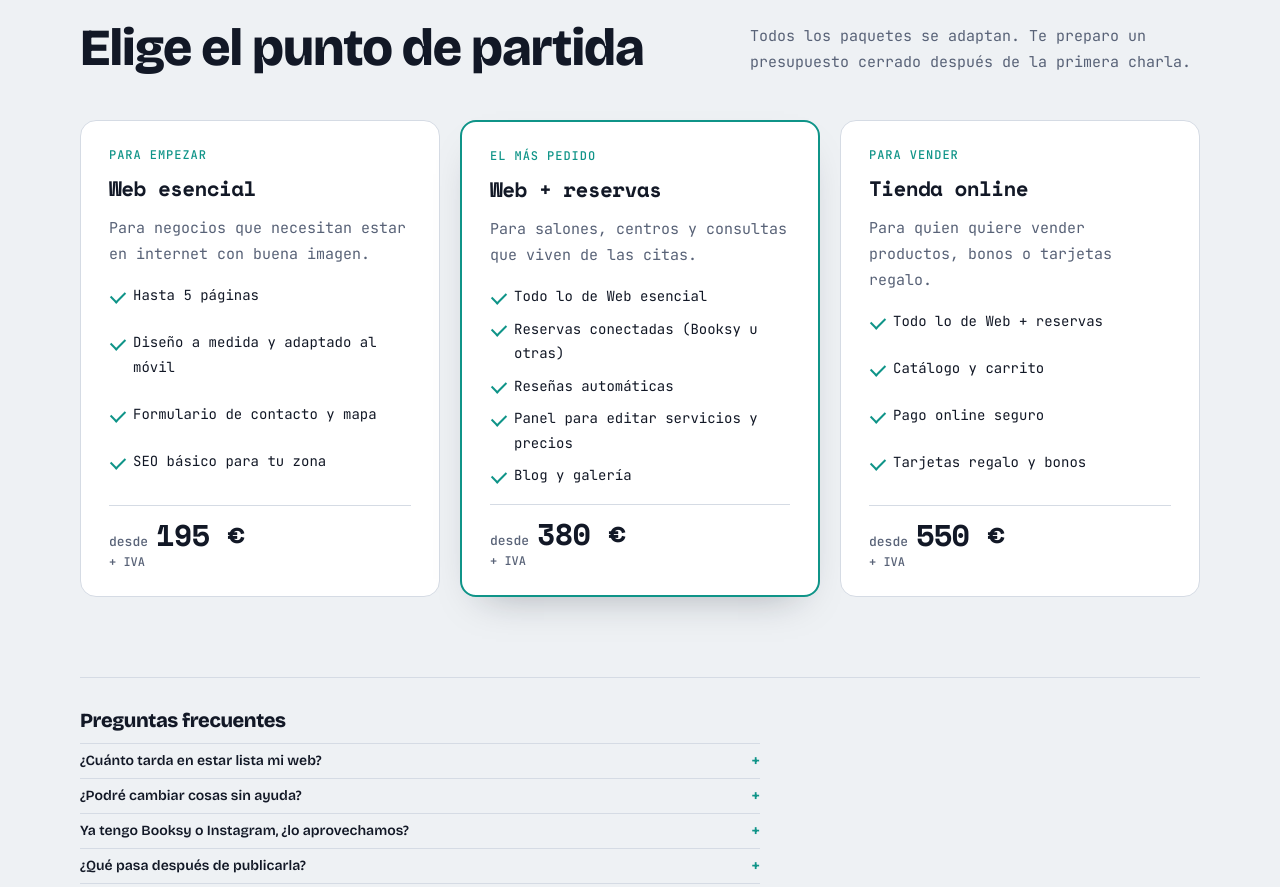
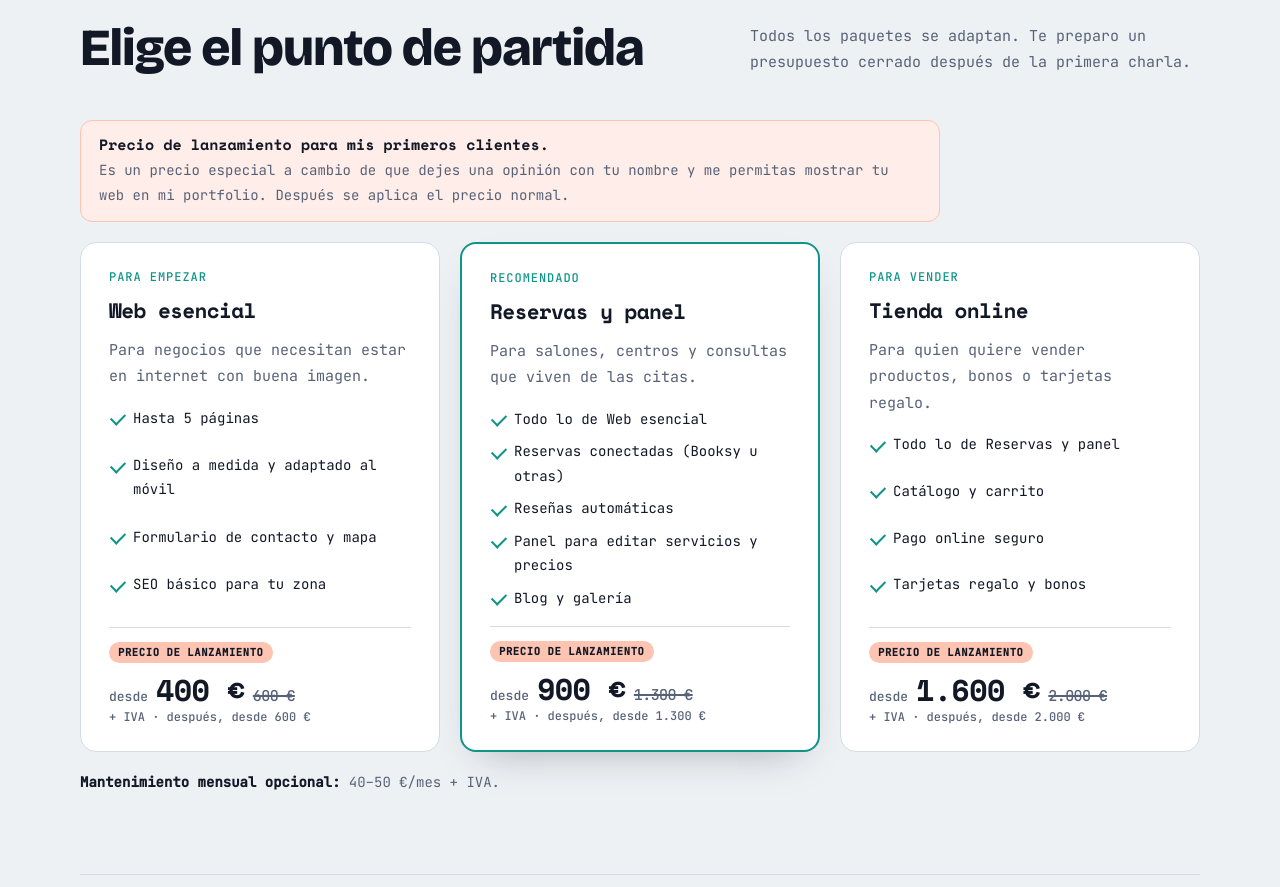
Before and after one commit to cibanez93/Portfolio-Claudia, a plain HTML site: page index.html in a window 1280 px wide. Shown: the part 3380-4267 px from the top of the page. Drawn offline with nearby package versions, Linux system fonts and the light colour scheme.

Commit message:
precios de lanzamiento y mantenimiento

```diff
--- a/index.html
+++ b/index.html
@@ -24,7 +24,7 @@
   "telephone": "+34655397379",
   "description": "Diseño y desarrollo de webs a medida para negocios: reservas online, tiendas, tarjetas regalo y paneles de gestión.",
   "areaServed": "ES",
-  "priceRange": "195€ - 550€",
+  "priceRange": "400€ - 2.000€",
   "founder": { "@type": "Person", "name": "Claudia Ibáñez", "jobTitle": "Frontend developer" }
 }
 </script>
@@ -360,6 +360,17 @@ footer{display:flex; flex-wrap:wrap; justify-content:space-between; gap:12px; pa
 .lab-tabs button[aria-selected="true"] .ico-sm{color:#121826; background:rgba(255,255,255,.55); border-color:rgba(18,24,38,.12)}
 .steps li::before{display:none}
 
+
+/* precios de lanzamiento */
+.launch-note{display:grid; gap:4px; background:color-mix(in srgb,#FCC4B1 30%,var(--surface)); border:1px solid #FCC4B1; border-radius:12px; padding:14px 18px; margin-bottom:20px; font-size:14px; max-width:860px}
+.launch-note b{font:700 15px/1.3 var(--sub)}
+.launch-note span{color:var(--muted)}
+.pack .foot.price .brk{flex-basis:100%; height:0}
+.pack .foot.price .tag-launch{ font:600 10.5px/1 var(--mono); letter-spacing:.06em; text-transform:uppercase; color:#121826; background:#FCC4B1; padding:5px 9px; border-radius:99px}
+.pack .foot.price .old{font:500 15px/1 var(--mono); color:var(--muted); text-decoration-thickness:1.5px}
+.maint{margin-top:18px; font-size:14px; color:var(--muted)}
+.maint b{color:var(--ink); font-weight:600}
+@media (max-width:760px){ .launch-note{font-size:12.5px; padding:12px 14px} .launch-note b{font-size:13.5px} .pack .foot.price .old{font-size:13px} .maint{font-size:12.5px} }
 /* ===== Ajustes para móvil y tablet ===== */
 /* Tablet */
 @media (max-width:1024px){
@@ -730,29 +741,34 @@ async function opinionesBooksy() {
       <h2>Elige el punto de partida</h2>
       <p>Todos los paquetes se adaptan. Te preparo un presupuesto cerrado después de la primera charla.</p>
     </div>
+    <div class="launch-note">
+      <b>Precio de lanzamiento para mis primeros clientes.</b>
+      <span>Es un precio especial a cambio de que dejes una opinión con tu nombre y me permitas mostrar tu web en mi portfolio. Después se aplica el precio normal.</span>
+    </div>
     <div class="packs">
       <article class="pack">
         <span class="label">Para empezar</span>
         <h3>Web esencial</h3>
         <p>Para negocios que necesitan estar en internet con buena imagen.</p>
         <ul><li>Hasta 5 páginas</li><li>Diseño a medida y adaptado al móvil</li><li>Formulario de contacto y mapa</li><li>SEO básico para tu zona</li></ul>
-        <div class="foot price"><small>desde</small> 195 €<span class="iva">+ IVA</span></div>
+        <div class="foot price"><span class="tag-launch">Precio de lanzamiento</span><span class="brk"></span><small>desde</small> 400 €<s class="old" aria-label="precio normal 600 €">600 €</s><span class="iva">+ IVA · después, desde 600 €</span></div>
       </article>
       <article class="pack star">
-        <span class="label">El más pedido</span>
-        <h3>Web + reservas</h3>
+        <span class="label">Recomendado</span>
+        <h3>Reservas y panel</h3>
         <p>Para salones, centros y consultas que viven de las citas.</p>
         <ul><li>Todo lo de Web esencial</li><li>Reservas conectadas (Booksy u otras)</li><li>Reseñas automáticas</li><li>Panel para editar servicios y precios</li><li>Blog y galería</li></ul>
-        <div class="foot price"><small>desde</small> 380 €<span class="iva">+ IVA</span></div>
+        <div class="foot price"><span class="tag-launch">Precio de lanzamiento</span><span class="brk"></span><small>desde</small> 900 €<s class="old" aria-label="precio normal 1.300 €">1.300 €</s><span class="iva">+ IVA · después, desde 1.300 €</span></div>
       </article>
       <article class="pack">
         <span class="label">Para vender</span>
         <h3>Tienda online</h3>
         <p>Para quien quiere vender productos, bonos o tarjetas regalo.</p>
-        <ul><li>Todo lo de Web + reservas</li><li>Catálogo y carrito</li><li>Pago online seguro</li><li>Tarjetas regalo y bonos</li></ul>
-        <div class="foot price"><small>desde</small> 550 €<span class="iva">+ IVA</span></div>
+        <ul><li>Todo lo de Reservas y panel</li><li>Catálogo y carrito</li><li>Pago online seguro</li><li>Tarjetas regalo y bonos</li></ul>
+        <div class="foot price"><span class="tag-launch">Precio de lanzamiento</span><span class="brk"></span><small>desde</small> 1.600 €<s class="old" aria-label="precio normal 2.000 €">2.000 €</s><span class="iva">+ IVA · después, desde 2.000 €</span></div>
       </article>
     </div>
+    <p class="maint"><b>Mantenimiento mensual opcional:</b> 40–50 €/mes + IVA.</p>
   </section>
 
   <section id="dudas">
@@ -761,7 +777,7 @@ async function opinionesBooksy() {
       <details><summary>¿Cuánto tarda en estar lista mi web?</summary><p>Una web esencial suele estar en 2 o 3 semanas. Una tienda online, entre 4 y 6, según el número de productos.</p></details>
       <details><summary>¿Podré cambiar cosas sin ayuda?</summary><p>Sí. Te preparo un panel sencillo para editar textos, precios, fotos y el blog, y te enseño a usarlo.</p></details>
       <details><summary>Ya tengo Booksy o Instagram, ¿lo aprovechamos?</summary><p>Claro. Conecto tus reservas, tus reseñas y tus redes para que la web y tus perfiles trabajen juntos.</p></details>
-      <details><summary>¿Qué pasa después de publicarla?</summary><p>Puedo encargarme del mantenimiento y de los cambios que necesites, o dejarte todo preparado para que lo gestiones tú.</p></details>
+      <details><summary>¿Qué pasa después de publicarla?</summary><p>Puedo encargarme del mantenimiento y de los cambios que necesites por 40–50 €/mes + IVA, o dejarte todo preparado para que lo gestiones tú.</p></details>
     </div>
   </section>
 
```
